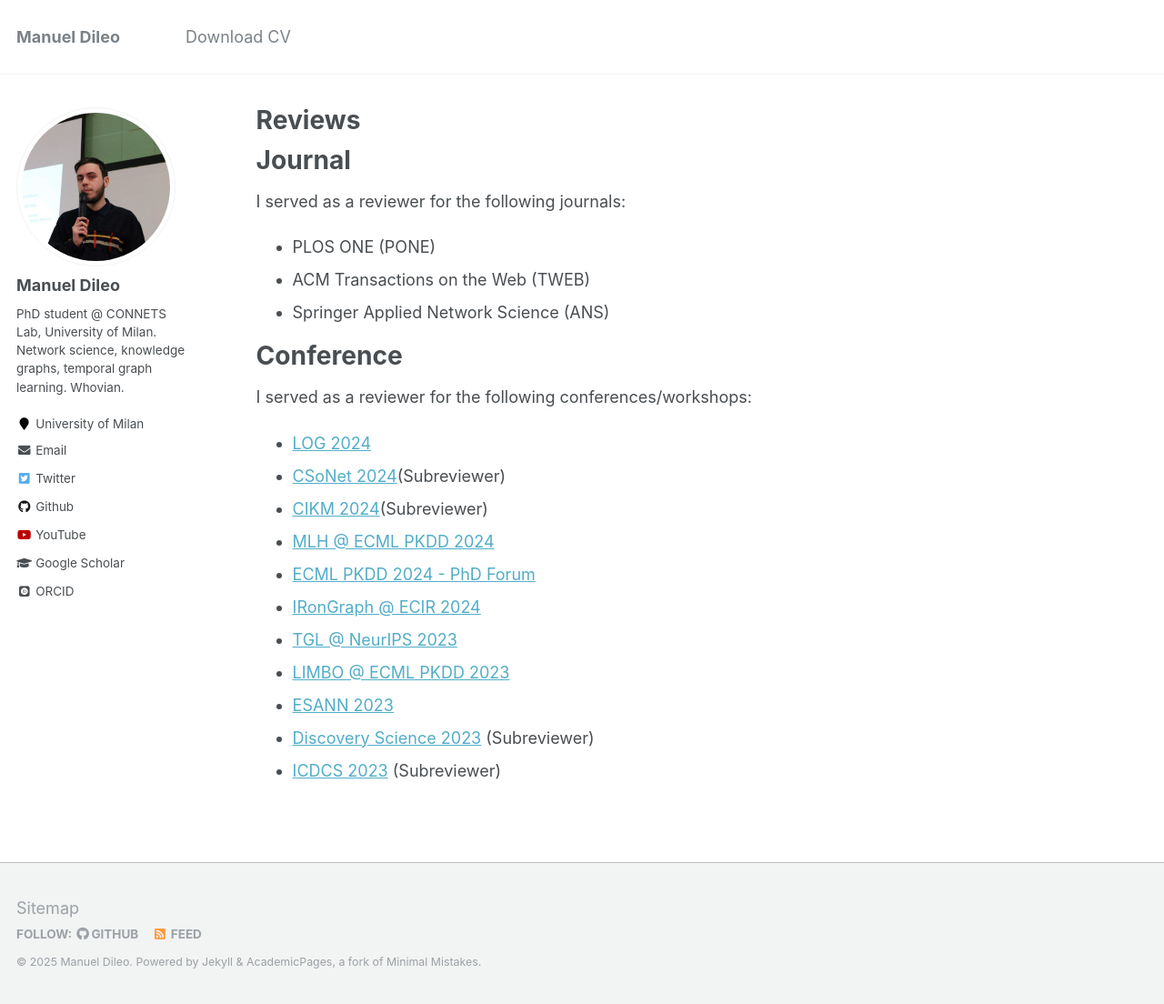
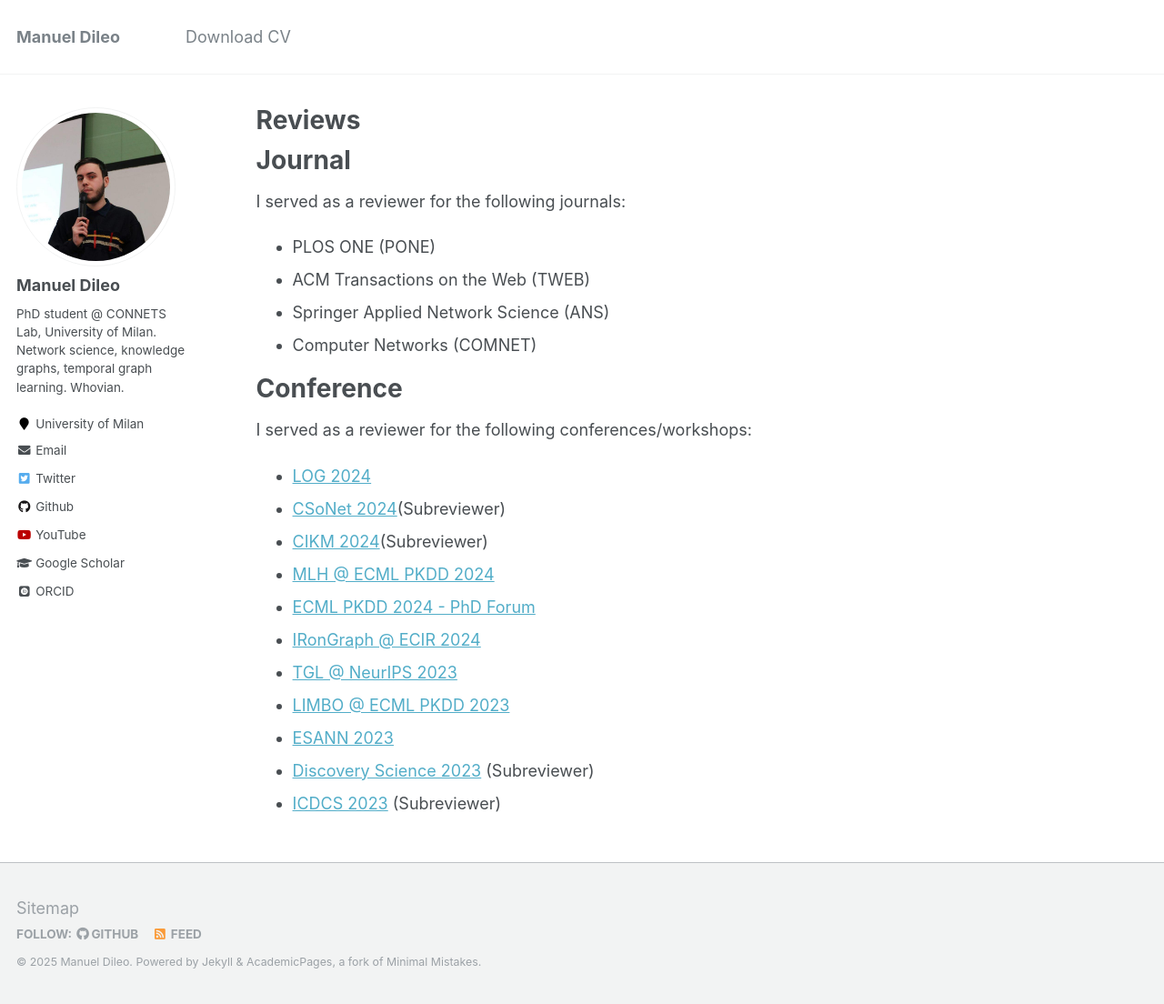
Before and after one commit to manuel-dileo/manuel-dileo.github.io, a Jekyll site: the page built from _pages/review.md, in a window 1280 px wide and 1104 px high. Shown: the whole window at 91% size. Built offline with Jekyll 4.4.1, drawn with Linux system fonts in a browser that asks for light colours; some web fonts are replaced.

Commit message:
Update review.md

```diff
--- a/_pages/review.md
+++ b/_pages/review.md
@@ -12,6 +12,7 @@ I served as a reviewer for the following journals:
 - PLOS ONE (PONE)
 - ACM Transactions on the Web (TWEB)
 - Springer Applied Network Science (ANS)
+- Computer Networks (COMNET)
 
 Conference
 ======
```
